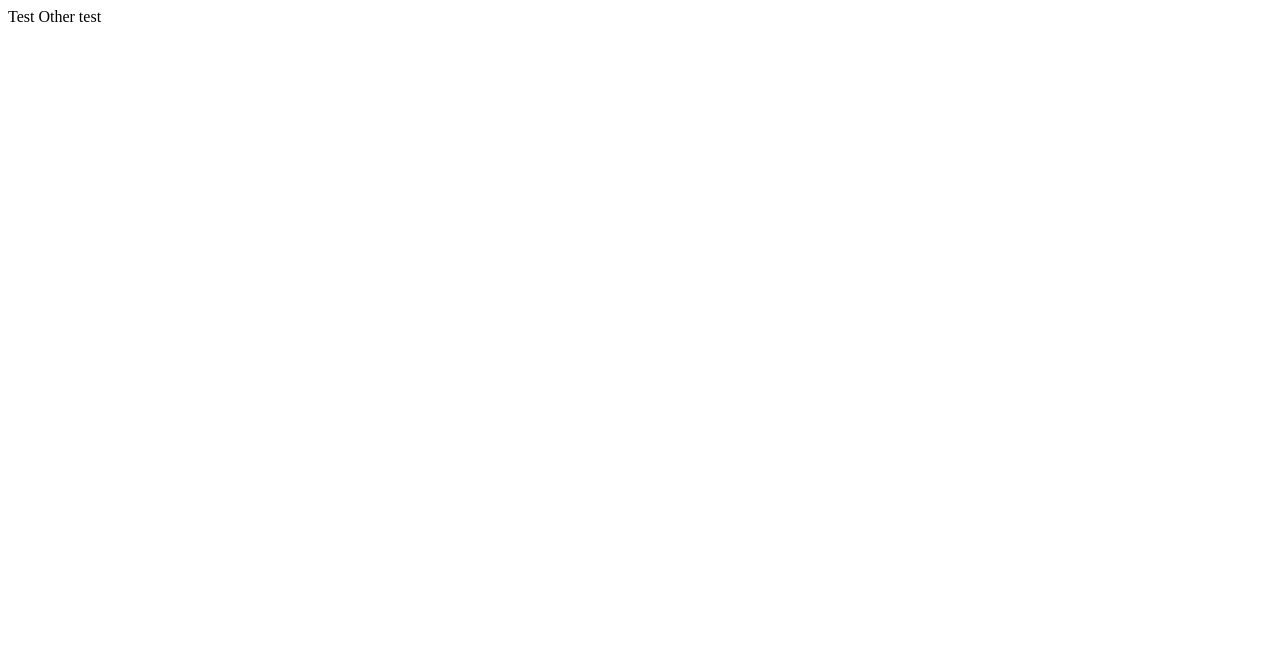
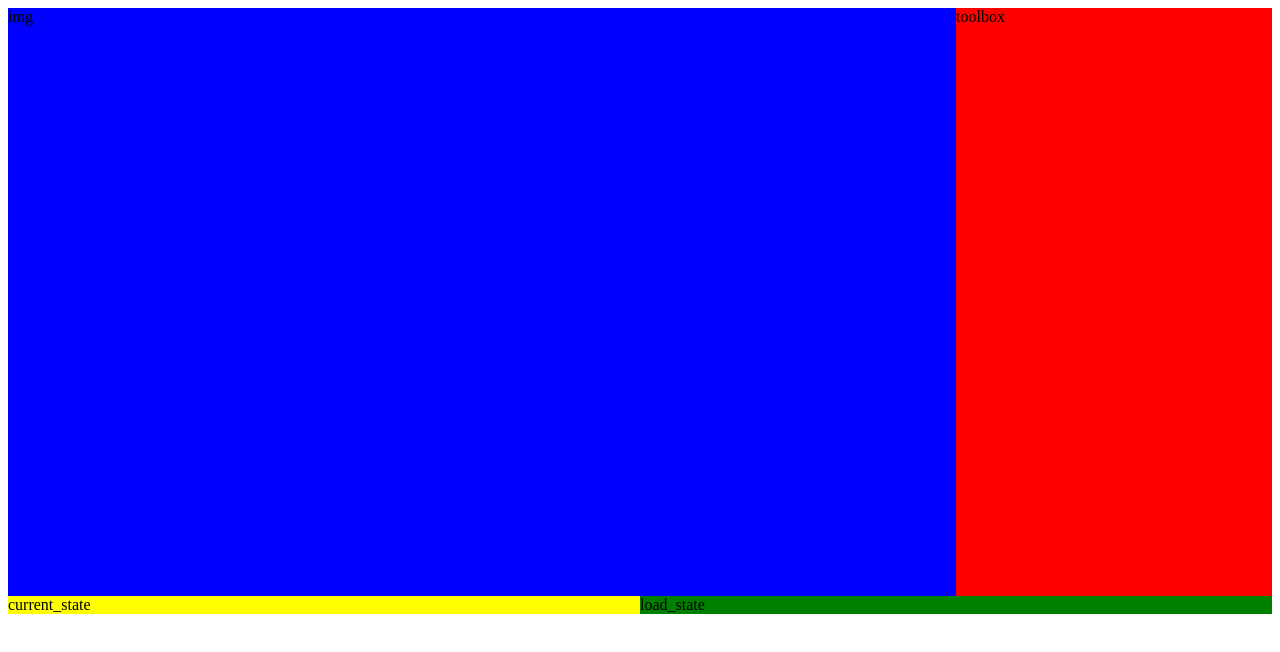
Before and after one commit to Keemotion/basketball-scoreboard-analyser, a plain HTML site: page index.html in a window 1280 px wide. Drawn offline with Linux system fonts and the light colour scheme.

Commit message:
Initial css/style.css and index.html layout

```diff
--- /dev/null
+++ b/css/style.css
@@ -0,0 +1,23 @@
+div.div_horizontal{
+    clear:both;
+}
+div#div_image{
+    float:left;
+    width:75%;
+    height:75%;
+    background-color:blue;
+}
+div#div_toolbox{
+    background-color:red;
+    height:75%;
+}
+div#div_current_state{
+    float:left;
+    width:50%;
+    background-color:yellow;
+}
+div#div_load_state{
+    width:50%;
+    background-color:green;
+    float:left;
+}
--- a/index.html
+++ b/index.html
@@ -1,9 +1,17 @@
 <html>
     <head>
         <title>Basketball scoreboard analyser</title>
+        <link rel="stylesheet" href="./css/style.css">
     </head>
     <body>
-        Test
-        Other test
+        <div class="div_horizontal">
+            <div id="div_image">img</div>
+            <div id="div_toolbox">toolbox</div>
+        </div>
+        <div class="div_horizontal">
+            <div id="div_current_state">current_state</div>
+            <div id="div_load_state">load_state</div>
+        </div>
     </body>
+    <script src="./js/script.js" type="text/Javascript"></script>
 </html>
```
